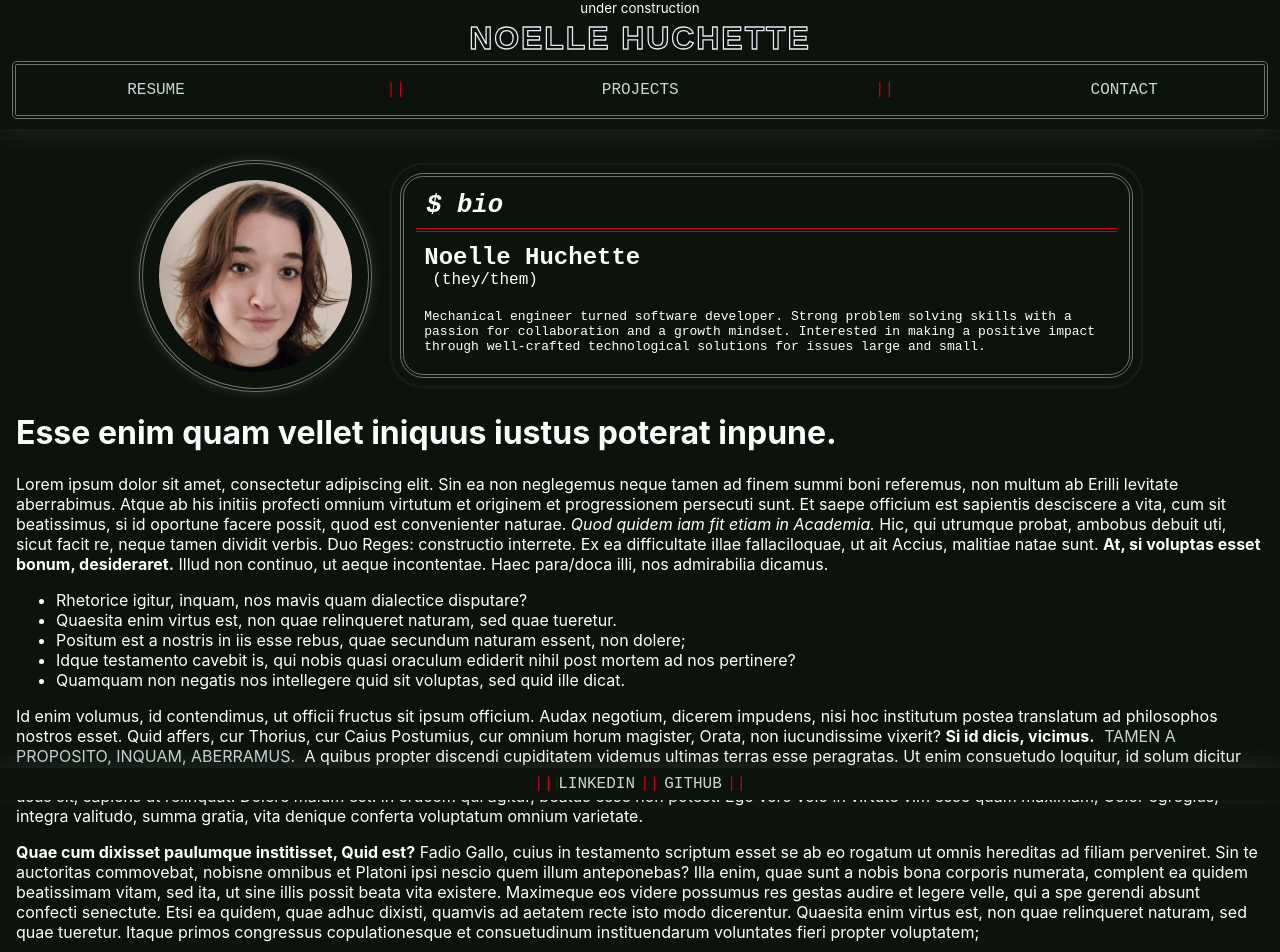
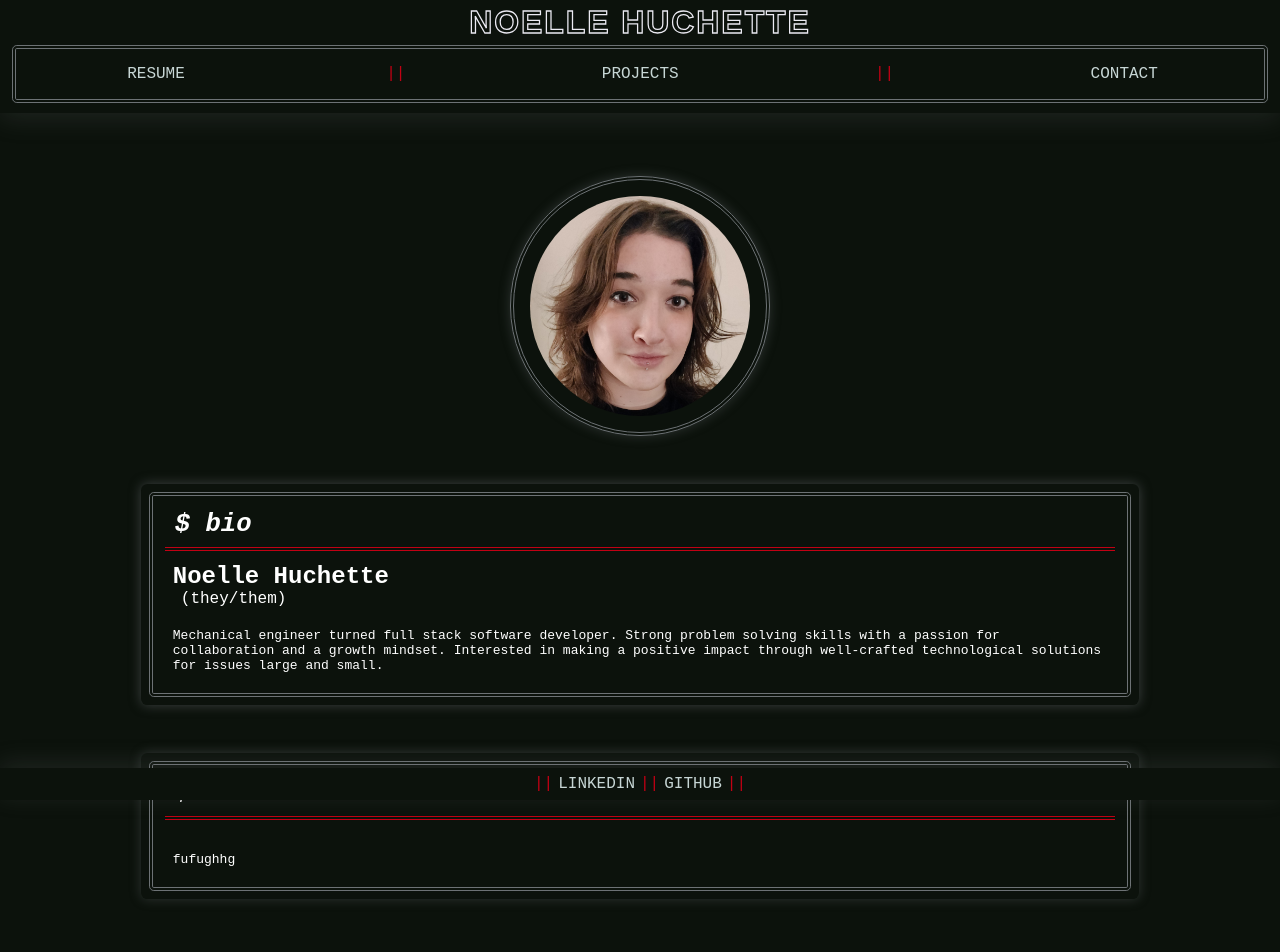
Before and after one commit to noellehuchette/portfolio, a React (Create React App) app: page / in a window 1280 px wide. Shown: the top 952 px of the page. Built offline with nearby package versions, Linux system fonts and the light colour scheme.

Commit message:
adding to homepage

```diff
--- a/src/App.css
+++ b/src/App.css
@@ -9,5 +9,5 @@ main {
 .content {
   margin: 0;
   width: 100%;
-  padding: 8rem 0 2rem;
+  padding: 9rem 0 2rem;
 }
--- a/src/client/components/Home/index.js
+++ b/src/client/components/Home/index.js
@@ -17,15 +17,23 @@ const Home = (props) => {
             <span>(they/them)</span>
             <p>
               {' '}
-              Mechanical engineer turned software developer. Strong problem
-              solving skills with a passion for collaboration and a growth
-              mindset. Interested in making a positive impact through
+              Mechanical engineer turned full stack software developer. Strong
+              problem solving skills with a passion for collaboration and a
+              growth mindset. Interested in making a positive impact through
               well-crafted technological solutions for issues large and small.
             </p>
           </div>
         </div>
+        <div className="skills-block">
+          <div className="block-content">
+            <div className="block-title">
+              <h2>$ skills</h2>
+            </div>
+            <p>fufughhg</p>
+          </div>
+        </div>
+        {loremIpsum()}
       </div>
-      {loremIpsum()}
     </div>
   );
 };
--- a/src/client/components/Home/style.css
+++ b/src/client/components/Home/style.css
@@ -10,51 +10,23 @@
   flex-wrap: wrap;
   justify-content: center;
   align-items: center;
-  gap: 20px;
+  gap: 3rem;
 }
 
-/* ### BIO ### */
-
-.bio-block {
-  width: 60%;
-  min-width: 300px;
-  text-align: left;
-  display: flex;
-  flex-direction: column;
-  font-family: monospace;
-  /* box-shadow: 2px 2px 8px rgba(109, 114, 117, 0.5); */
-  /* box-shadow: 0 0 0 rgba(109, 114, 117, 0.35); */
-  /* border-radius: 0.4rem; */
-  animation: pulseShadow 5s infinite;
-  animation-delay: 0.25s;
-  animation-timing-function: ease-in-out;
-}
-
-@keyframes pulseShadow {
-  0% { box-shadow: 0 0 4px rgba(109, 114, 117, 0.35); border-radius: 2rem;}
-  50% {box-shadow: 0 0 16px rgba(207, 114, 117, 0.5); border-radius: 0.4rem;}
-  100% {box-shadow: 0 0 4px rgba(109, 114, 117, 0.35); border-radius: 2rem;}
-}
-
-@keyframes pulseRadius {
-  0% {border-radius: 1.5rem;}
-  50% {border-radius: 0.3rem;}
-  100% {border-radius: 1.5rem;}
-
-}
-
-.bio-block .block-content {
+.block-content {
   border-radius: 0.3rem;
   margin: 8px;
   display: flex;
   flex-direction: column;
   border: double 0.3rem #6D7275;
-  animation: pulseRadius 5s infinite;
-  animation-timing-function: ease-in-out;
-  animation-delay: 0.25s;
 }
 
-.bio-block h2 {
+
+.block-content p {
+  margin: 1.25rem;
+}
+
+.block-content h2{
   font-size: 1.6rem;
   margin: 12px;
   padding: 2px 10px 8px 10px;
@@ -63,31 +35,82 @@
 #C20114;
 }
 
-.bio-block h3 {
+.block-content h3 {
   font-size: 1.5rem;
   margin: 0px 20px;
 }
+
+/* ### BIO ### */
+
+.bio-block {
+  border-radius: 0.4rem;
+  width: 80%;
+  min-width: 280px;
+  text-align: left;
+  display: flex;
+  flex-direction: column;
+  font-family: monospace;
+  box-shadow: 0px 0px 12px rgba(109, 114, 117, 0.5);
+  /* box-shadow: 0 0 0 rgba(109, 114, 117, 0.35); */
+  /* animation: pulseShadow 5s infinite;
+  animation-delay: 0.25s;
+  animation-timing-function: ease-in-out; */
+}
+
+@keyframes pulseShadow {
+  0% { box-shadow: 0 0 4px rgba(109, 114, 117, 0.35); border-radius: 0.4rem;}
+  50% {box-shadow: 0 0 16px rgba(207, 114, 117, 0.5); border-radius: 2rem;}
+  100% {box-shadow: 0 0 4px rgba(109, 114, 117, 0.35); border-radius: 0.4rem;}
+}
+
+@keyframes pulseRadius {
+  0% {border-radius: 0.3rem;}
+  50% {border-radius: 1.5rem;}
+  100% {border-radius: 0.3rem;}
+
+}
+
+
+/* .bio-block .block-content {
+  animation: pulseRadius 5s infinite;
+  animation-timing-function: ease-in-out;
+  animation-delay: 0.25s;
+} */
 
 .bio-block span {
   font-size: 1rem;
   margin: 0rem 1.75rem;
 }
 
-.bio-block p {
-  margin: 1.25rem;
-}
+/* ### HEADSHOT ### */
 
 .headshot-block {
+  aspect-ratio: 1;
+  padding: 1rem;
   display: flex;
   justify-content: center;
   align-items: center;
   box-shadow: 0 0 12px rgba(109, 114, 117, 0.35);
   border-radius: 50%;
-  padding: 1rem;
   border: double 0.3rem #6D7275;
 }
 
 .headshot {
-  max-height: 12rem;
+  aspect-ratio: 1;
+  max-height: 220px;
   border-radius: 50%;
 }
+
+
+/* ### SKILLS ### */
+
+.skills-block {
+  width: 80%;
+  border-radius: 0.4rem;
+  min-width: 280px;
+  text-align: left;
+  display: flex;
+  flex-direction: column;
+  font-family: monospace;
+  box-shadow: 0 0 12px rgba(109, 114, 117, 0.35)
+}
--- a/src/client/components/Nav/index.js
+++ b/src/client/components/Nav/index.js
@@ -7,7 +7,6 @@ const Nav = () => {
   return (
     <nav>
       <div className="menu-head">
-        <small>under construction</small>
         <button onClick={() => navigate('/')}>Noelle Huchette</button>
       </div>
       <div className="menu-pages">
```
